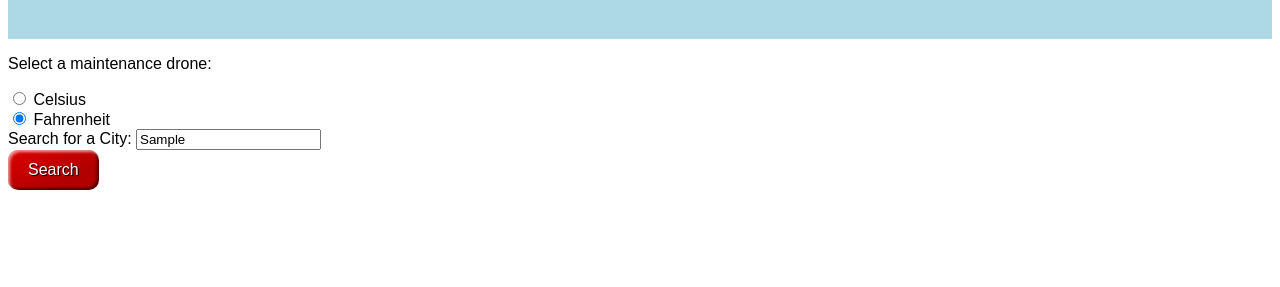
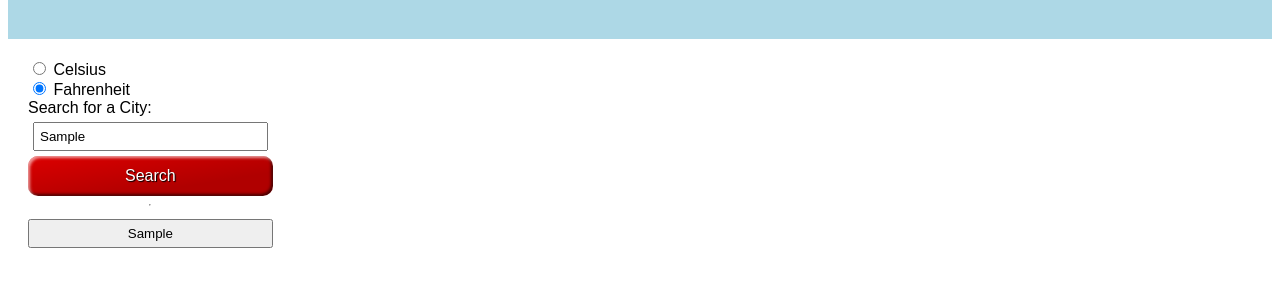
Before and after one commit to Juliusm9791/Weather_Dashboard, a plain HTML site: page index.html in a window 1280 px wide. Both pictures are taken after typing "Sample" into the empty fields and a click on the button "Search". Shown: the part 89-376 px from the top of the page. Drawn offline with nearby package versions, Linux system fonts and the light colour scheme; no server answers.

Commit message:
js update

```diff
--- a/assets/css/style.css
+++ b/assets/css/style.css
@@ -20,12 +20,15 @@ header {
 
 }
 aside {
-  display: block;
+  display: flex;
   flex: 1;
+  flex-direction: column;
+  margin: 5px;
+  padding: 15px
 }
 section {
   display: block;
-  flex: 3;
+  flex: 4;
 }
 
 #forecastWeather {
@@ -39,6 +42,22 @@ section {
 .forecastCard {
   margin: 10px;
   background-color: lightgray;
+}
+#arrayButtons{
+  display: flex;
+  flex-direction: column;
+ }
+
+#citySearch{
+  padding: 5px;
+  margin: 5px;
+
+}
+
+.cityArrayButton {
+  width: 100%;
+  padding: 5px;
+  margin: 5px 0px;
 }
 
 
--- a/assets/js/script.js
+++ b/assets/js/script.js
@@ -1,10 +1,11 @@
 let APIKey = "b929c0e3026118ea0292882110d701a8";
-let cityNameEl = $("#city");
+let cityNameEl = $("#citySearch");
 let forecastWeather = $("#forecastWeather");
 let todayWeather = $("#todayWeather");
-let cityArrayButtons = $("#ArrayButtons");
+let cityArrayButtons = $("#arrayButtons");
 
 let city = null;
+let checkCityInput = false;
 let metricUnitsArray = [" °C", " m/s", " %"];
 let imperialUnitsArray = [" °F", " MPH", " %"];
 let unitsArray = imperialUnitsArray;
@@ -25,16 +26,18 @@ function getDataFromMemory() {
     console.log(cityArray)
 // show data in html
     for (i = 0; i < cityArray.length; i++) {
-        let cityButton = $('<button type="button" class="cityArrayButtons">' + cityArray[i] + '</button>');
+        let cityButton = $('<button type="button" class="cityArrayButton">' + cityArray[i] + '</button>');
         cityArrayButtons.append(cityButton);
     }
 }
 
-$(".cityArrayButtons").on("click", citySelected);
+$("#arrayButtons").on("click", citySelected);
 
 function citySelected(event){
-    console.log("ppppppp")
-    console.log($(event.target));
+    city = $(event.target).text();
+    checkCityInput = true;
+    inputCity();
+
 }
 
 
@@ -55,13 +58,24 @@ $('input[type=radio][name=units]').change(function() {
     }
 });
 
-$("#cityButton").on("click", function(){
-    city = cityNameEl.val();
+$("#cityButton").on("click", inputCity);
+
+function inputCity(){
+    console.log(city, checkCityInput)
+    if (!checkCityInput){
+        city = cityNameEl.val();
+        if (city === "")
+        console.log("EMPTY no city")
+    }
+    console.log(city)
+    checkCityInput = false;
     cityArray.push(city);
     localStorage.setItem("cityArray", JSON.stringify(cityArray))
     let queryURLCity = "https://api.openweathermap.org/geo/1.0/direct?q=" + city + "&limit=1&appid=" + APIKey;
     fetchWeather(queryURLCity);
-});
+    let cityButton = $('<button type="button" class="cityArrayButton">' + city + '</button>');
+    cityArrayButtons.append(cityButton);
+}
 
 
 function fetchWeather(queryURLCity) {
@@ -102,10 +116,13 @@ function fetchWeather(queryURLCity) {
 }
 
 function createToday(data, cityName){
-    console.log(todayWeather)
     todayWeather.empty();
     let weathericonLink = "http://openweathermap.org/img/w/" + data.current.weather[0].icon + ".png";
-    let cityToday = $('<h1>' + cityName + ' ' + moment.unix(data.current.dt + data.timezone_offset).format("(MM/DD/YYYY)") + '</h1>');
+
+    console.log(data.timezone)
+    console.log(moment.tz(data.timezone).format("(MM/DD/YYYY) h m "), "TZ")
+
+    let cityToday = $('<h1>' + cityName + ' ' + moment.tz(data.timezone).format("(MM/DD/YYYY) h m ") + '</h1>');
     let weathericon = $('<div class="icon"><img src="' + weathericonLink + '" alt="Weather icon"></div>');
     let todayTemp = $('<p>' + "Temp: " + Math.round(data.current.temp) + unitsArray[0] + '</p>');
     let todayWind = $('<p>' +  "Wind: " + data.current.wind_speed +  unitsArray[1] +'</p>');
@@ -132,7 +149,7 @@ function createToday(data, cityName){
 
 function createForecast(data, i){
     forecastWeather.append($('<div class="forecastCard"></div>'))
-    let forecastTime = $('<h1>'+ moment.unix(data.daily[i].dt + data.timezone_offset).format("MM/DD/YYYY") + '</h1>');
+    let forecastTime = $('<h1>'+ moment.unix(data.daily[i].dt).format("MM/DD/YYYY") + '</h1>');
     let weathericonLink = "http://openweathermap.org/img/w/" + data.daily[i].weather[0].icon + ".png";
     let weathericon = $('<div class="icon"><img src="' + weathericonLink + '" alt="Weather icon"></div>');
     let forecastTempDay = $('<p>' +  "Day Temp: " + Math.round(data.daily[i].temp.day) + unitsArray[0] + '</p>');
--- a/index.html
+++ b/index.html
@@ -12,8 +12,6 @@
   </header>
   <div id="mainPage">
     <aside>
-      <p>Select a maintenance drone:</p>
-
       <div>
         <input type="radio" id="metric" name="units" value="metric">
         <label for="metric">Celsius</label>
@@ -24,10 +22,11 @@
         <label for="imperial">Fahrenheit</label>
       </div>
 
-      <label for="city">Search for a City:</label>
-      <input type="text" id="city" name="name">
+      <label for="citySearch">Search for a City:</label>
+      <input type="text" id="citySearch" name="name">
       <button type="button" id="cityButton">Search</button>
-        <div id="ArrayButtons"></div>
+      <hr>
+        <div id="arrayButtons"></div>
     </aside>
     <section>
       <div id ="todayWeather">
@@ -37,6 +36,7 @@
     </section>
   </div>
   <script src="https://cdnjs.cloudflare.com/ajax/libs/moment.js/2.24.0/moment.min.js"></script>
+  <script src ="https://momentjs.com/downloads/moment-timezone-with-data-1970-2030.js"></script>
   <script src="https://cdnjs.cloudflare.com/ajax/libs/jquery/3.2.1/jquery.min.js"></script>
   <!-- <script src="https://code.jquery.com/ui/1.12.1/jquery-ui.js"></script> -->
   <script src='./assets/js/script.js'></script>
```
